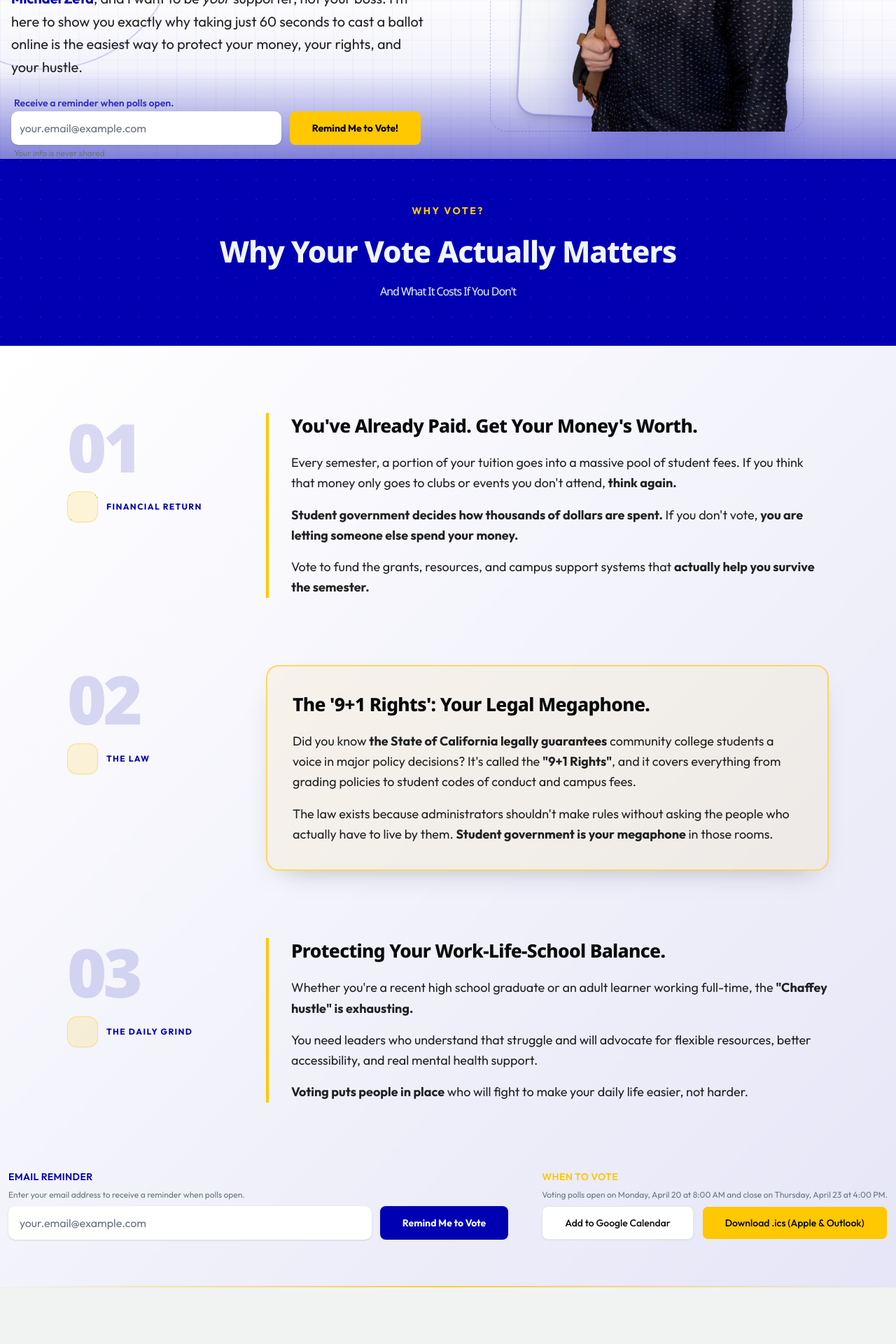
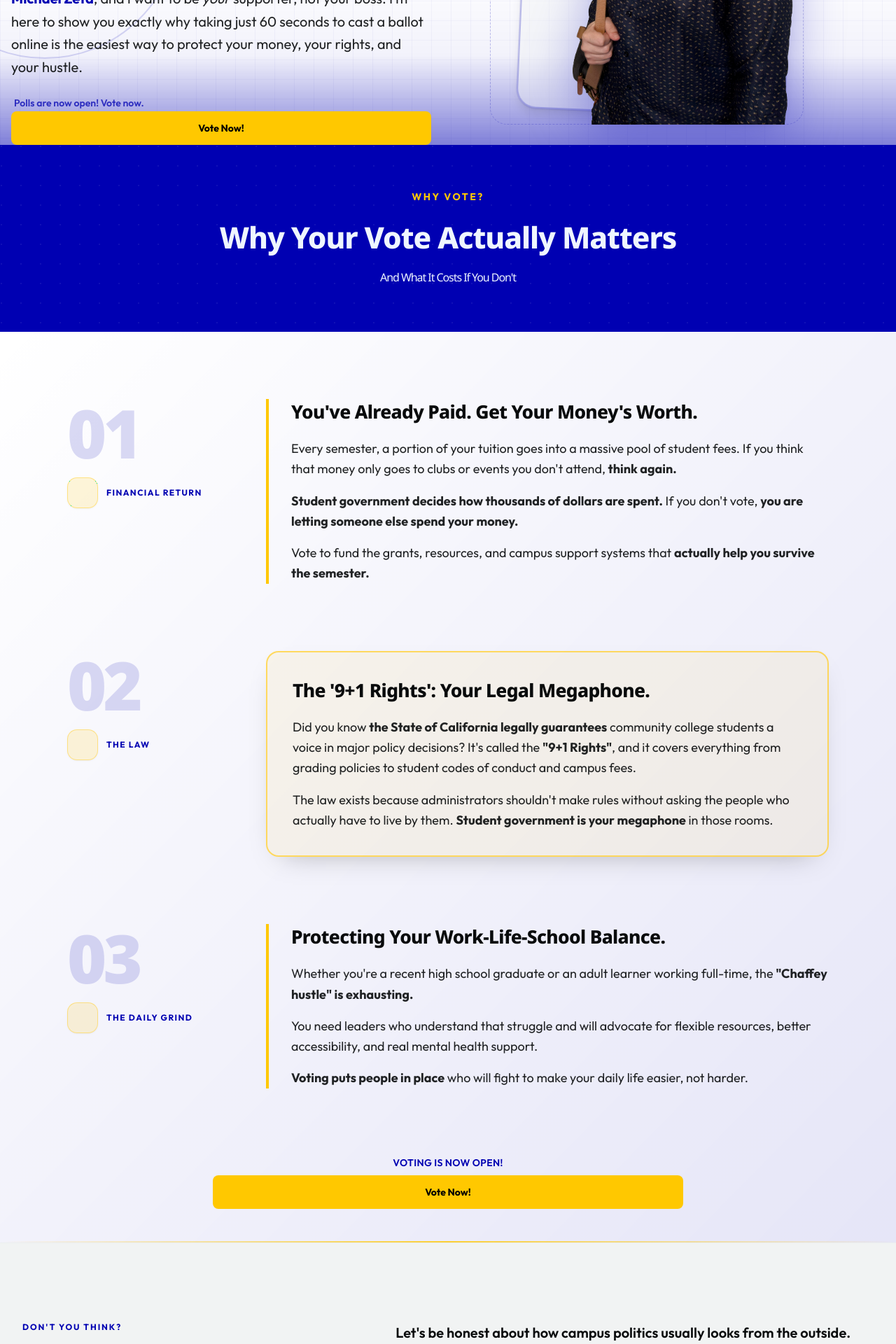
Before and after one commit to codenamezeta/senate-race, a Next.js app: page / in a window 1280 px wide. Shown: the part 540-2460 px from the top of the page at 70% size. Built offline with nearby package versions, Linux system fonts and the light colour scheme; some icons are missing.

Commit message:
Updates email reminder to vote now CTA

```diff
--- a/components/ActionHub.tsx
+++ b/components/ActionHub.tsx
@@ -98,11 +98,23 @@ export function ActionHub() {
             </div>
           </div>
 
-          <div className="flex flex-col items-center text-center md:items-start md:text-left">
+          <div className="flex flex-col items-center px-4 text-center md:items-start md:px-0 md:text-left">
             <p className="text-sm font-semibold tracking-wide text-blue-100 uppercase">
-              Email reminder
+              Voting is now open!
             </p>
-            <p className="text-xs text-primary-foreground/50">
+            <Button
+              asChild
+              className="h-12 w-full max-w-xl shrink-0 border-0 bg-accent px-6 font-bold text-black hover:bg-yellow-500 disabled:opacity-60 sm:px-8"
+            >
+              <a
+                href="https://chaffeycollegehspartnerships.formstack.com/forms/ballot_2627"
+                target="_blank"
+                rel="noopener noreferrer"
+              >
+                Vote Now!
+              </a>
+            </Button>
+            {/* <p className="text-xs text-primary-foreground/50">
               Enter an email address to receive a reminder when polls open.
             </p>
             <form
@@ -140,7 +152,7 @@ export function ActionHub() {
                   ? message
                   : "\u00a0"}
               </p>
-            </form>
+            </form> */}
           </div>
         </div>
       </div>
--- a/components/Hero.tsx
+++ b/components/Hero.tsx
@@ -129,9 +129,21 @@ export function Hero() {
             </a>
           </Button> */}
           <p className="dark:text-blue-7d00 w-full px-1 text-left text-sm leading-relaxed font-semibold text-primary/75">
-            Receive a reminder when polls open.
+            Polls are now open! Vote now.
           </p>
-          <form
+          <Button
+            asChild
+            className="h-12 w-full shrink-0 border-0 bg-accent px-6 font-bold text-black hover:bg-yellow-500 disabled:opacity-60 sm:px-8"
+          >
+            <a
+              href="https://chaffeycollegehspartnerships.formstack.com/forms/ballot_2627"
+              target="_blank"
+              rel="noopener noreferrer"
+            >
+              Vote Now!
+            </a>
+          </Button>
+          {/* <form
             className={`flex w-full flex-col gap-3 space-y-3 md:flex-row md:items-stretch ${motionEnter.text} motion-safe:[animation-delay:340ms]`}
             onSubmit={handleSubmit}
           >
@@ -164,10 +176,10 @@ export function Hero() {
             >
               {status === "success" || status === "error" ? message : "\u00a0"}
             </p>
-          </form>
-          <p className="-mt-2 w-full px-1 text-left text-xs text-muted-foreground">
+          </form> */}
+          {/* <p className="-mt-2 w-full px-1 text-left text-xs text-muted-foreground">
             Your info is never shared
-          </p>
+          </p> */}
         </div>
 
         {/* Portrait: md+ fills row height and pins to bottom so feet align with section; no inner overflow clip (was cutting hair) */}
--- a/components/WhyVote.tsx
+++ b/components/WhyVote.tsx
@@ -212,15 +212,27 @@ export function WhyVote() {
             ))}
           </ol>
         </div>
-        <div className="mx-auto flex flex-col items-center justify-between gap-x-6 px-4 pb-12 text-center md:items-start lg:flex-row xl:max-w-7xl xl:gap-x-12 xl:px-3">
-          <div className="flex w-full flex-1 flex-col items-center space-y-2 text-center md:items-start md:text-left">
-            <p className="text-sm font-semibold tracking-wide text-primary uppercase">
-              Email reminder
+        <div className="mx-auto flex flex-col items-center justify-center gap-x-6 px-4 pb-12 text-center md:items-start lg:flex-row xl:max-w-7xl xl:gap-x-12 xl:px-3">
+          <div className="flex w-full max-w-2xl flex-1 flex-col items-center space-y-2 text-center">
+            <p className="mx-auto text-sm font-semibold tracking-wide text-primary uppercase">
+              Voting is now open!
             </p>
-            <p className="text-xs text-muted-foreground">
+            <Button
+              asChild
+              className="mx-auto h-12 w-full shrink-0 border-0 bg-accent px-6 font-bold text-black hover:bg-yellow-500 disabled:opacity-60 sm:px-8"
+            >
+              <a
+                href="https://chaffeycollegehspartnerships.formstack.com/forms/ballot_2627"
+                target="_blank"
+                rel="noopener noreferrer"
+              >
+                Vote Now!
+              </a>
+            </Button>
+            {/* <p className="text-xs text-muted-foreground">
               Enter your email address to receive a reminder when polls open.
-            </p>
-            <form className="w-full" onSubmit={handleSubmit}>
+            </p> */}
+            {/* <form className="w-full" onSubmit={handleSubmit}>
               <div className="flex flex-col gap-3 sm:flex-row sm:items-stretch">
                 <label htmlFor="action-hub-email" className="sr-only">
                   Email address
@@ -252,9 +264,9 @@ export function WhyVote() {
                   ? message
                   : "\u00a0"}
               </p>
-            </form>
+            </form> */}
           </div>
-          <div className="flex flex-col items-center space-y-2 text-center md:items-start md:text-left">
+          <div className="hidden flex-col items-center space-y-2 text-center md:items-start md:text-left">
             <p className="text-sm font-semibold tracking-wide text-accent uppercase">
               When to vote
             </p>
```
